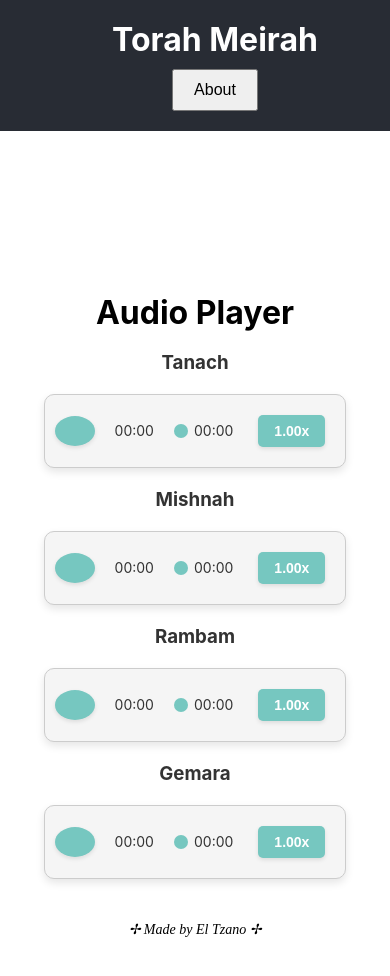
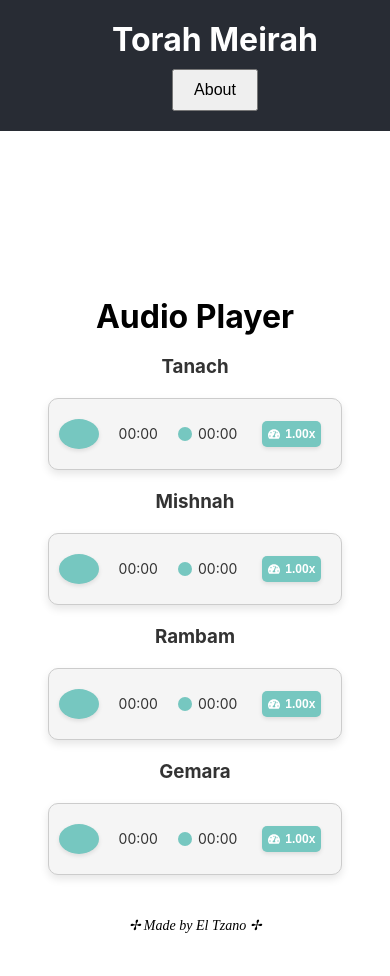
Before and after one commit to DavidRaitan/TorahMeirah, a React (Create React App) app: page / in a window 390 px wide. Shown: the top 976 px of the page. Built offline with nearby package versions, Linux system fonts and the light colour scheme.

Commit message:
new css ay

```diff
--- a/src/Audio/bar.jsx
+++ b/src/Audio/bar.jsx
@@ -1,6 +1,6 @@
 import '../css/audioBar.css';
 import React, { useRef, useState, useEffect } from 'react';
-import { FaPlay, FaPause } from 'react-icons/fa';
+import { FaPlay, FaPause, FaTachometerAlt } from 'react-icons/fa';
 
 function formatTime(time) {
   const minutes = Math.floor(time / 60);
@@ -124,7 +124,7 @@ function AudioBar({ audioUrl, onError = null }) {
         </div>
         <div className="dropdown">
           <button className="dropbtn" onClick={() => setDropdownVisible(!dropdownVisible)}>
-            {playbackSpeed.toFixed(2)}x
+            <FaTachometerAlt /> {playbackSpeed.toFixed(2)}x
           </button>
           <div className={`dropdown-content ${dropdownVisible ? 'show' : ''}`}>
             {playbackSpeedOptions.map((option, i) => (
--- a/src/css/audioBar.css
+++ b/src/css/audioBar.css
@@ -84,12 +84,26 @@
 .dropbtn {
   background-color: #76c7c0;
   color: white;
-  padding: 8px 16px;
+  padding: 8px;
   font-size: 14px;
   border: none;
   cursor: pointer;
   border-radius: 5px;
   box-shadow: 0 2px 4px rgba(0, 0, 0, 0.1);
+  display: flex;
+  align-items: center;
+}
+
+.dropbtn svg {
+  margin-right: 5px;
+}
+
+/* Responsive design for playback speed button */
+@media (max-width: 600px) {
+  .dropbtn {
+    padding: 6px;
+    font-size: 12px;
+  }
 }
 
 .dropdown-content {
```
